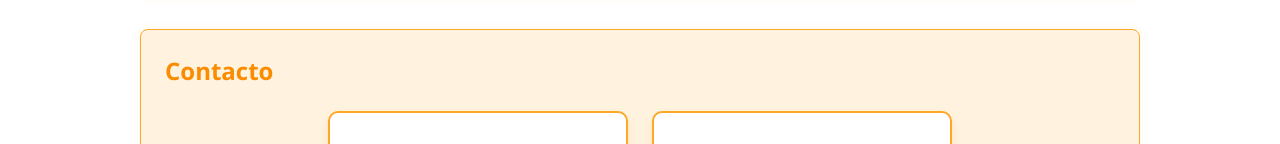
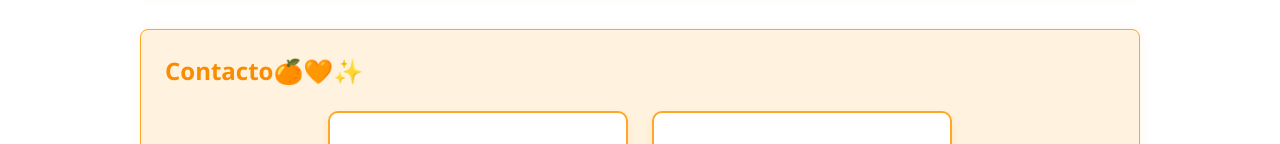
Before and after one commit to naranciaovo/Topacio-Luz-Kancha-Vilca, a plain HTML site: page index.html in a window 1280 px wide. Shown: the part 1697-1841 px from the top of the page. Drawn offline with Linux system fonts and the light colour scheme.

Commit message:
Update index.html

```diff
--- a/index.html
+++ b/index.html
@@ -162,7 +162,6 @@
   <nav>
     <a href="#">Inicio</a>
     <a href="#acerca-de-mi">Sobre mí</a>
-    <a href="#">Educa</a>
     <a href="#proyectos">Proyectos</a>
     <a href="#contacto">Contacto</a>
   </nav>
@@ -225,7 +224,7 @@
       </div>
     </section>
     <section id="contacto">
-      <h2>Contacto</h2>
+      <h2>Contacto🍊🧡✨</h2>
       <div class="cuadrados">
         <div class="carta">
           <form action="https://www.instagram.com/nara_uvu/">
```
